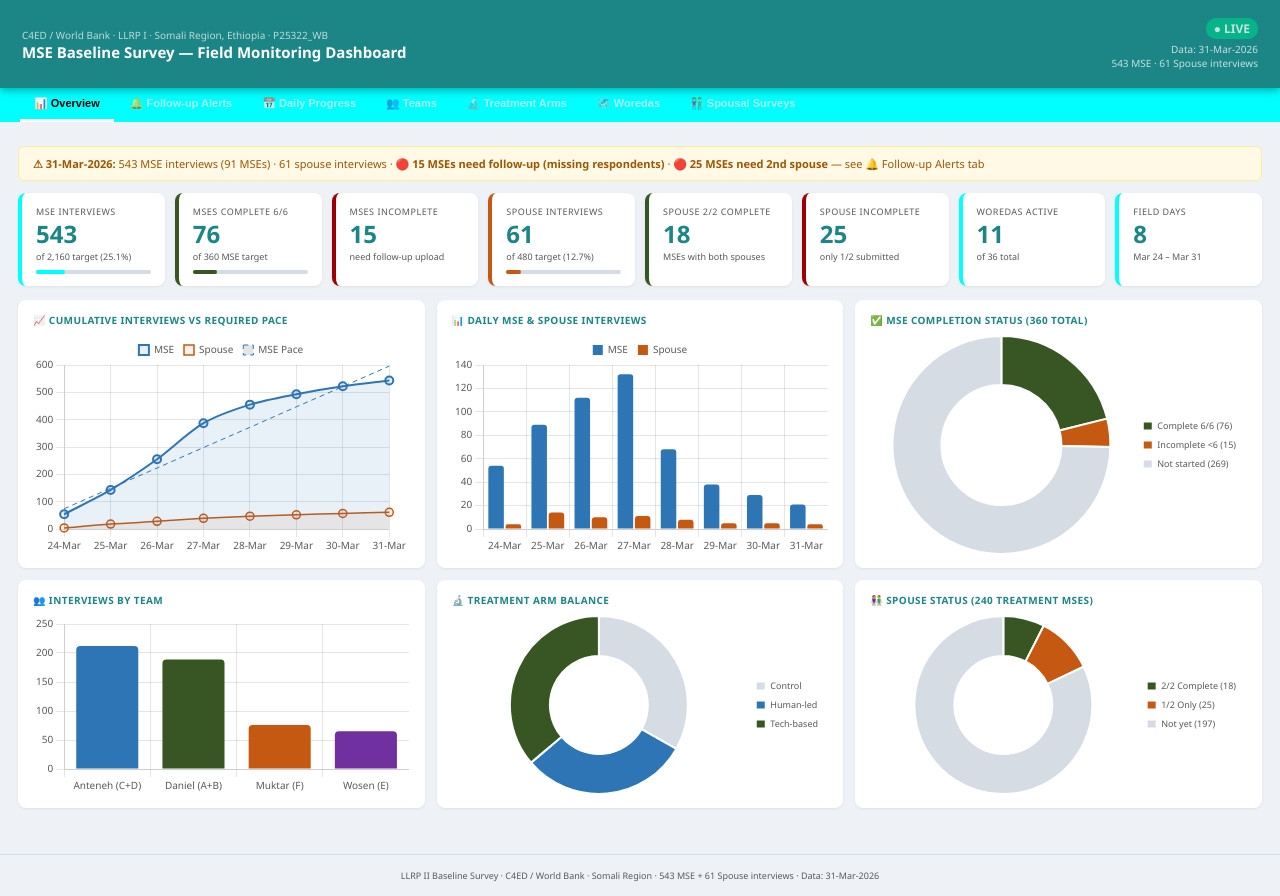
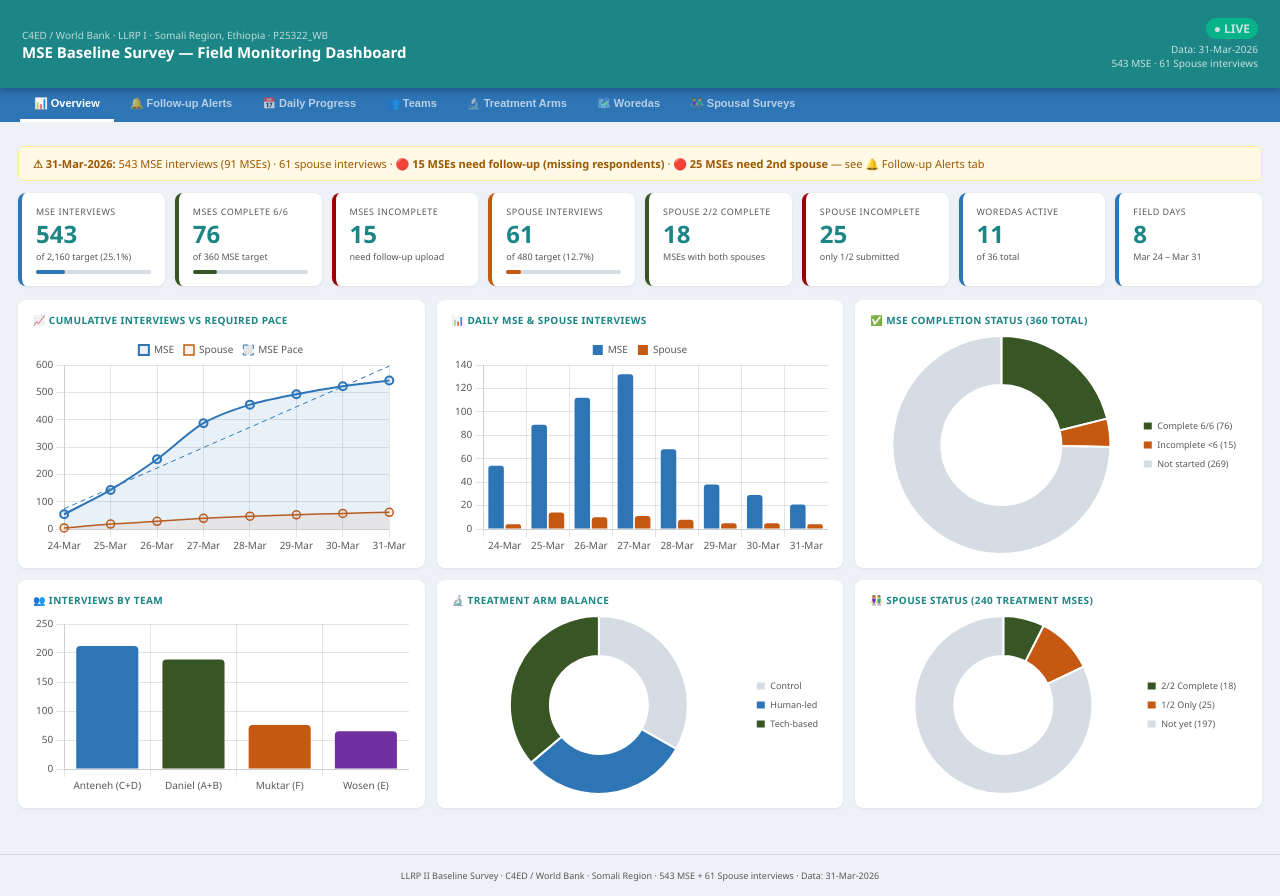
Before and after one commit to Yebelay/llrp-dashboard, a plain HTML site: page index.html in a window 1280 px wide. Drawn offline with nearby package versions, Linux system fonts and the light colour scheme.

Commit message:
restore color

```diff
--- a/index.html
+++ b/index.html
@@ -6,7 +6,7 @@
 <script src="https://cdnjs.cloudflare.com/ajax/libs/Chart.js/4.4.1/chart.umd.min.js"></script>
 
 <style>
-:root{--navy:#1C8585;--blue:#00FFFF;--lb:#BDD7EE;--vlb:#DEEAF1;--green:#375623;--lg:#C6EFCE;--gt:#006100;--amber:#C65911;--la:#FFEB9C;--at:#9C5700;--red:#9C0006;--lr:#FFC7CE;--gray:#F2F2F2;--dg:#595959;--border:#D6DCE4;--white:#fff;--font:'Segoe UI',Arial,sans-serif}
+:root{--navy:#1C8585;--blue:#2E75B6;--lb:#BDD7EE;--vlb:#DEEAF1;--green:#375623;--lg:#C6EFCE;--gt:#006100;--amber:#C65911;--la:#FFEB9C;--at:#9C5700;--red:#9C0006;--lr:#FFC7CE;--gray:#F2F2F2;--dg:#595959;--border:#D6DCE4;--white:#fff;--font:'Segoe UI',Arial,sans-serif}
 *{box-sizing:border-box;margin:0;padding:0}
 body{font-family:var(--font);background:#EEF2F7;color:#222;font-size:14px}
 header{background:var(--navy);color:#fff;padding:18px 22px;display:flex;justify-content:space-between;align-items:center;position:sticky;top:0;z-index:200;box-shadow:0 2px 8px rgba(0,0,0,.35)}
@@ -15,7 +15,7 @@ header{background:var(--navy);color:#fff;padding:18px 22px;display:flex;justify-
 .live{display:inline-block;background:#00C48C;color:#fff;font-size:12px;font-weight:700;padding:2px 8px;border-radius:10px;margin-bottom:3px}
 nav{background:var(--blue);display:flex;padding:0 20px;overflow-x:auto;gap:2px}
 nav button{background:none;border:none;color:rgba(255,255,255,.65);padding:9px 14px;font-size:11px;font-weight:600;cursor:pointer;border-bottom:3px solid transparent;white-space:nowrap;transition:.15s}
-nav button.active,nav button:hover{color:#000000;border-bottom-color:#fff}
+nav button.active,nav button:hover{color:#fff;border-bottom-color:#fff}
 .alert{padding:9px 14px;border-radius:6px;font-size:11px;margin-bottom:12px}
 .aw{background:#FFF9E6;border:1px solid var(--la);color:var(--at)}
 .ad{background:var(--lr);border:1px solid var(--red);color:var(--red)}
```
